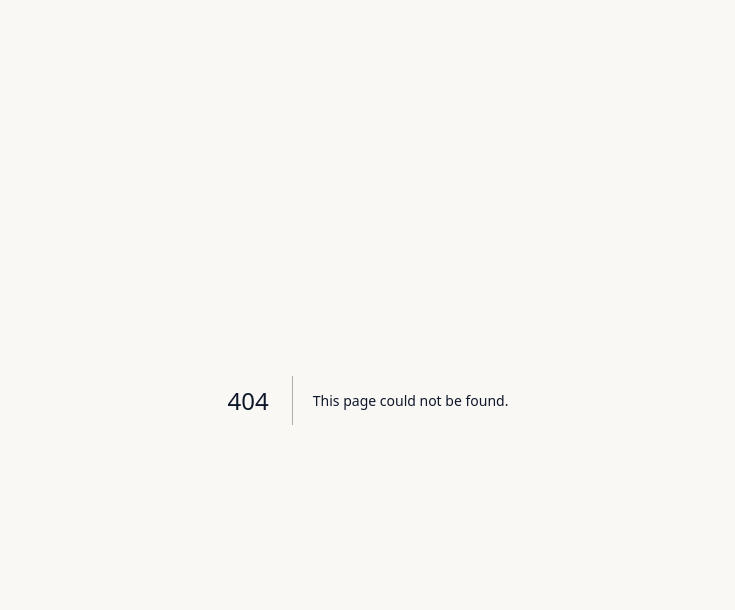
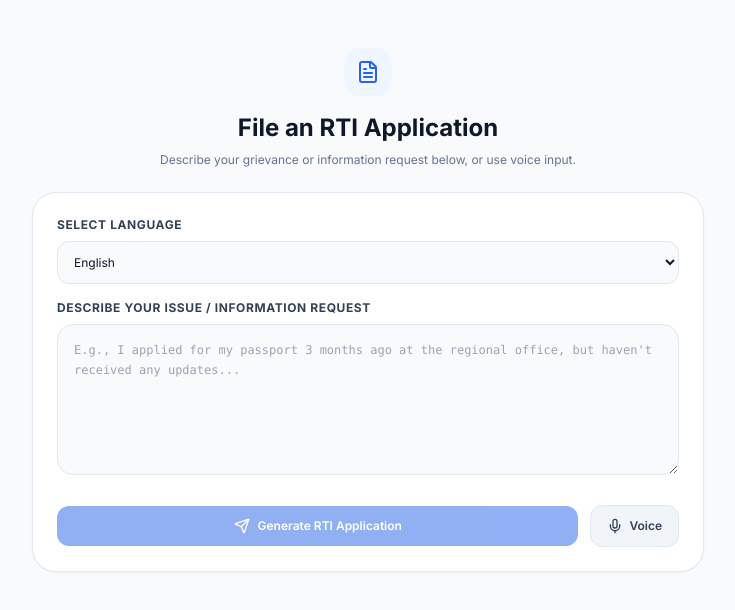
Before and after one commit to Manipal-Map/JanAdhikar-v2, a Next.js app: page /rti/intake in a window 1280 px wide. Before the commit this address had no page. Shown: the top 610 px of the page, without its empty margins (272-1007 px from the left). Built offline with nearby package versions, Linux system fonts and the light colour scheme; no server answers.

Commit message:
Create page.tsx

```diff
--- /dev/null
+++ b/app/rti/intake/page.tsx
@@ -0,0 +1,155 @@
+'use client';
+
+import { useState } from 'react';
+import { useRouter } from 'next/navigation';
+import { Loader2, Mic, Send, FileText } from 'lucide-react';
+import { initCase, classifyCase, rtiGenerate, transcribeAudio, intakeChat } from '@/lib/api';
+
+export default function RTIIntakePage() {
+  const router = useRouter();
+  const [problemText, setProblemText] = useState('');
+  const [language, setLanguage] = useState('en');
+  const [loading, setLoading] = useState(false);
+  const [recording, setRecording] = useState(false);
+  const [mediaRecorder, setMediaRecorder] = useState<MediaRecorder | null>(null);
+
+  // Core submission handler
+  const handleSubmit = async (textToSubmit: string) => {
+    if (!textToSubmit.trim()) return;
+
+    setLoading(true);
+    try {
+      // 1. Initialize case
+      const initRes = await initCase();
+      const caseId = initRes.case_id;
+
+      // 2. Classify problem description
+      await classifyCase(caseId, textToSubmit, language);
+
+      // 3. Generate RTI Application
+      await rtiGenerate(caseId, { problem_text: textToSubmit });
+
+      // 4. Redirect to result page
+      router.push(`/rti/result?case_id=${caseId}`);
+    } catch (err) {
+      console.error('Failed to initialize or generate RTI:', err);
+      alert('An error occurred. Please check your connection and try again.');
+      setLoading(false);
+    }
+  };
+
+  // Optional: Handle audio recording transcription if your app supports voice intake
+  const startRecording = async () => {
+    try {
+      const stream = await navigator.mediaDevices.getUserMedia({ audio: true });
+      const recorder = new MediaRecorder(stream);
+      const chunks: BlobPart[] = [];
+
+      recorder.ondataavailable = (e) => chunks.push(e.data);
+      recorder.onstop = async () => {
+        const audioBlob = new Blob(chunks, { type: 'audio/webm' });
+        setLoading(true);
+        try {
+          const transcriptionRes = await transcribeAudio(audioBlob, language);
+          const transcribedText = transcriptionRes.text || transcriptionRes.transcription;
+          if (transcribedText) {
+            setProblemText(transcribedText);
+            await handleSubmit(transcribedText);
+          } else {
+            setLoading(false);
+            alert('Could not transcribe audio. Please type your issue.');
+          }
+        } catch (err) {
+          console.error('Transcription failed:', err);
+          setLoading(false);
+          alert('Audio transcription failed.');
+        }
+      };
+
+      recorder.start();
+      setMediaRecorder(recorder);
+      setRecording(true);
+    } catch (err) {
+      console.error('Microphone access denied:', err);
+      alert('Microphone permission is required for voice intake.');
+    }
+  };
+
+  const stopRecording = () => {
+    if (mediaRecorder) {
+      mediaRecorder.stop();
+      setRecording(false);
+    }
+  };
+
+  return (
+    <main className="min-h-screen bg-slate-50 py-12 px-4 sm:px-6">
+      <div className="max-w-2xl mx-auto space-y-6">
+        <div className="text-center space-y-2">
+          <div className="inline-flex items-center justify-center p-3 bg-blue-50 text-blue-600 rounded-2xl mb-2">
+            <FileText size={24} />
+          </div>
+          <h1 className="text-2xl font-bold text-slate-900">File an RTI Application</h1>
+          <p className="text-xs text-slate-500">
+            Describe your grievance or information request below, or use voice input.
+          </p>
+        </div>
+
+        <div className="bg-white border border-slate-200 rounded-3xl p-6 shadow-sm space-y-4">
+          <div>
+            <label className="block text-xs font-bold text-slate-700 uppercase tracking-wider mb-2">
+              Select Language
+            </label>
+            <select
+              value={language}
+              onChange={(e) => setLanguage(e.target.value)}
+              className="w-full p-3 text-xs bg-slate-50 border border-slate-200 rounded-xl focus:outline-none focus:ring-2 focus:ring-blue-500"
+            >
+              <option value="en">English</option>
+              <option value="hi">Hindi (हिन्दी)</option>
+            </select>
+          </div>
+
+          <div>
+            <label className="block text-xs font-bold text-slate-700 uppercase tracking-wider mb-2">
+              Describe Your Issue / Information Request
+            </label>
+            <textarea
+              value={problemText}
+              onChange={(e) => setProblemText(e.target.value)}
+              placeholder="E.g., I applied for my passport 3 months ago at the regional office, but haven't received any updates..."
+              rows={6}
+              className="w-full p-4 text-xs font-mono bg-slate-50 border border-slate-200 rounded-2xl focus:outline-none focus:ring-2 focus:ring-blue-500 leading-relaxed"
+            />
+          </div>
+
+          <div className="flex items-center gap-3 pt-2">
+            <button
+              onClick={() => handleSubmit(problemText)}
+              disabled={loading || !problemText.trim()}
+              type="button"
+              className="flex-1 flex items-center justify-center gap-2 py-3 text-xs font-semibold text-white bg-blue-600 hover:bg-blue-700 rounded-xl transition-colors disabled:opacity-50 cursor-pointer"
+            >
+              {loading ? <Loader2 size={16} className="animate-spin" /> : <Send size={16} />}
+              {loading ? 'Processing Application...' : 'Generate RTI Application'}
+            </button>
+
+            <button
+              onClick={recording ? stopRecording : startRecording}
+              disabled={loading}
+              type="button"
+              className={`flex items-center justify-center px-4 py-3 text-xs font-semibold rounded-xl border transition-colors cursor-pointer ${
+                recording
+                  ? 'bg-red-50 text-red-600 border-red-200 animate-pulse'
+                  : 'bg-slate-100 text-slate-700 border-slate-200 hover:bg-slate-200'
+              }`}
+            >
+              <Mic size={16} />
+              <span className="ml-1.5">{recording ? 'Stop' : 'Voice'}</span>
+            </button>
+          </div>
+        </div>
+      </div>
+    </main>
+  );
+}
```
